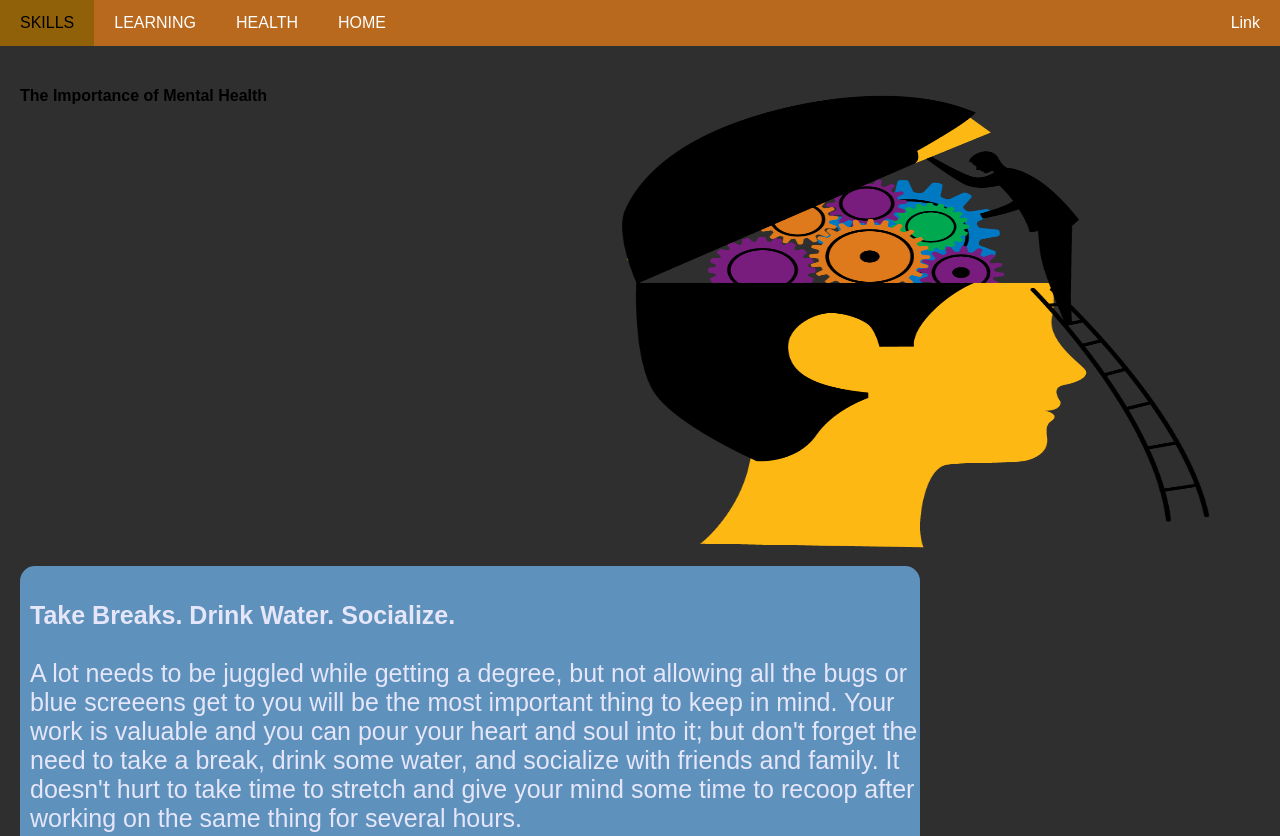
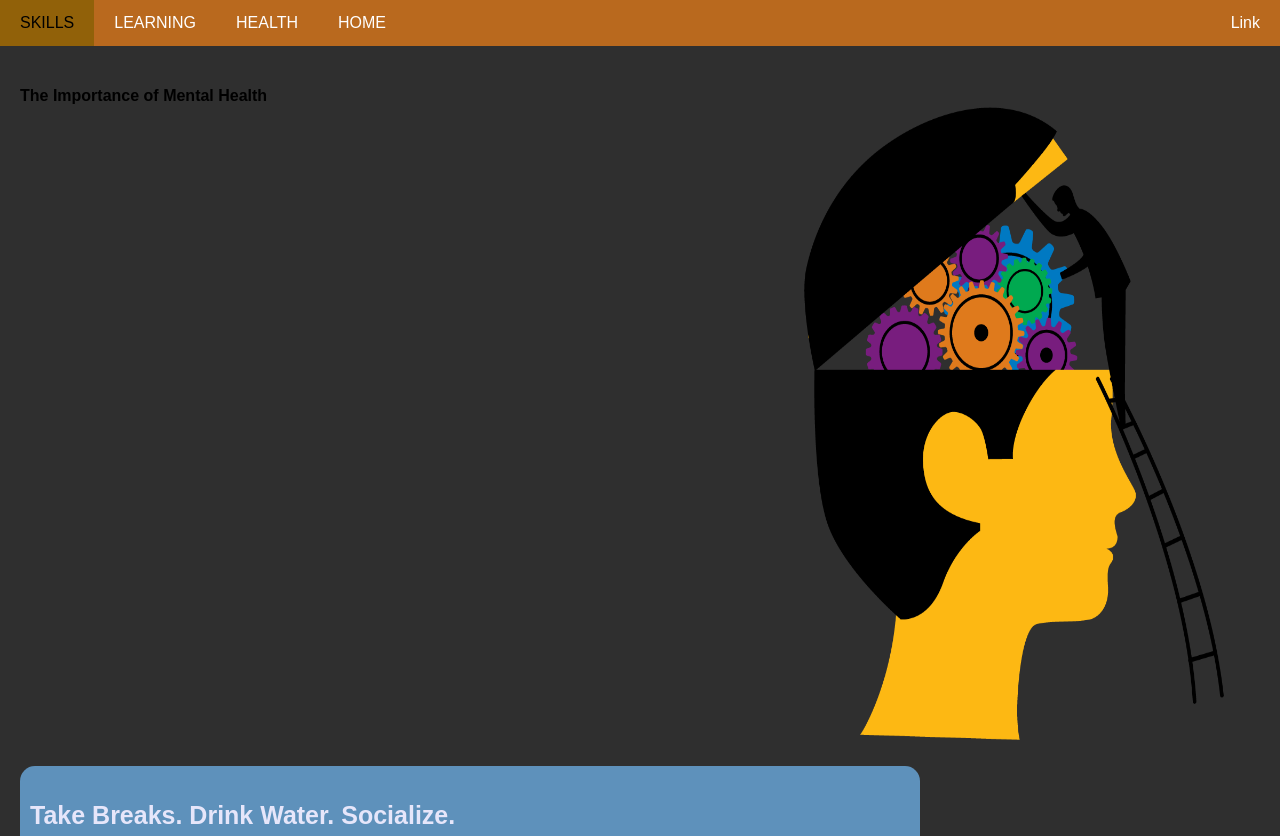
Before and after one commit to AndrewClubb/se-project1, a plain HTML site: page health.html in a window 1280 px wide. Shown: the top 836 px of the page. Drawn offline with Linux system fonts and the light colour scheme.

Commit message:
readjusted img size

```diff
--- a/health.html
+++ b/health.html
@@ -17,8 +17,8 @@
 
       <div class="main">
         <img src="mental-health.png" align="right"
-        width="700"
-        height="500">
+        width="500"
+        height="700">
         <h4>The Importance of Mental Health</h4>
         <h6>      </h6>
 
```
